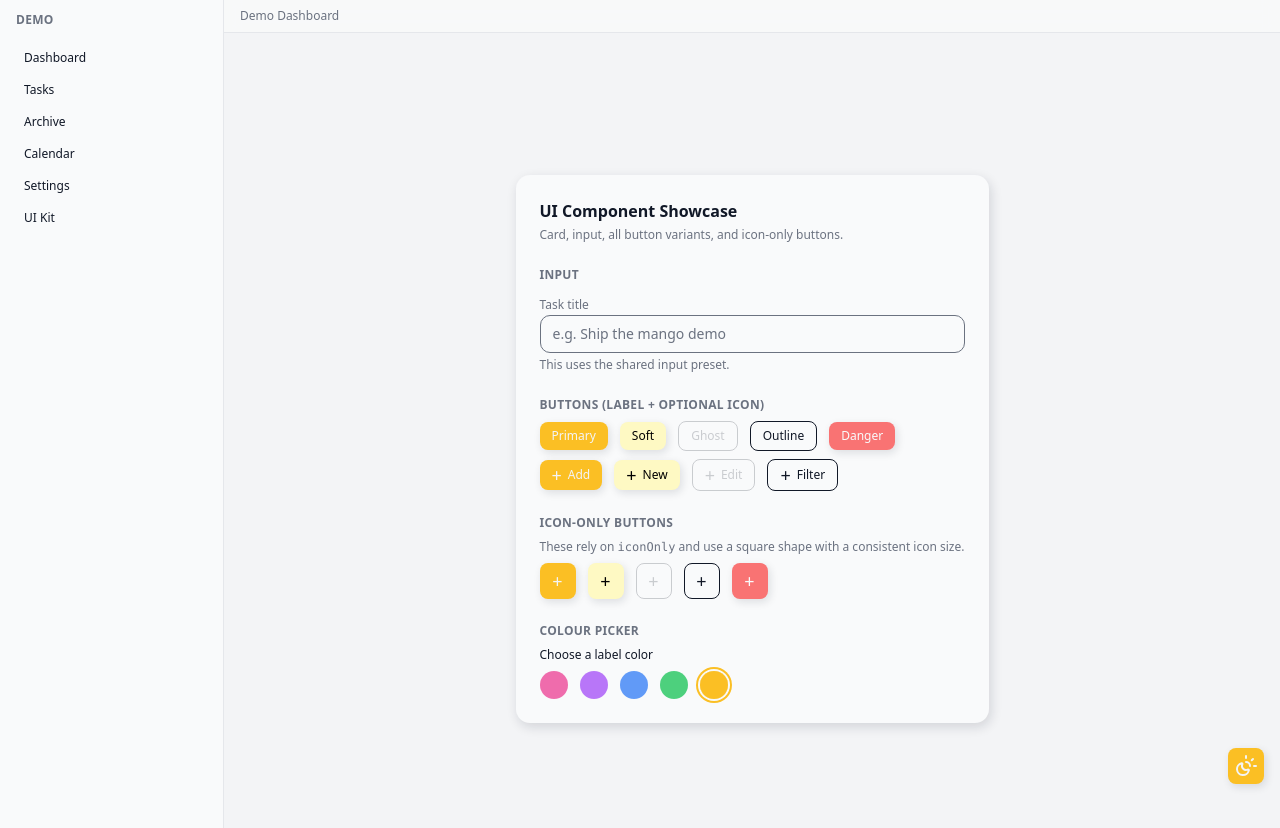
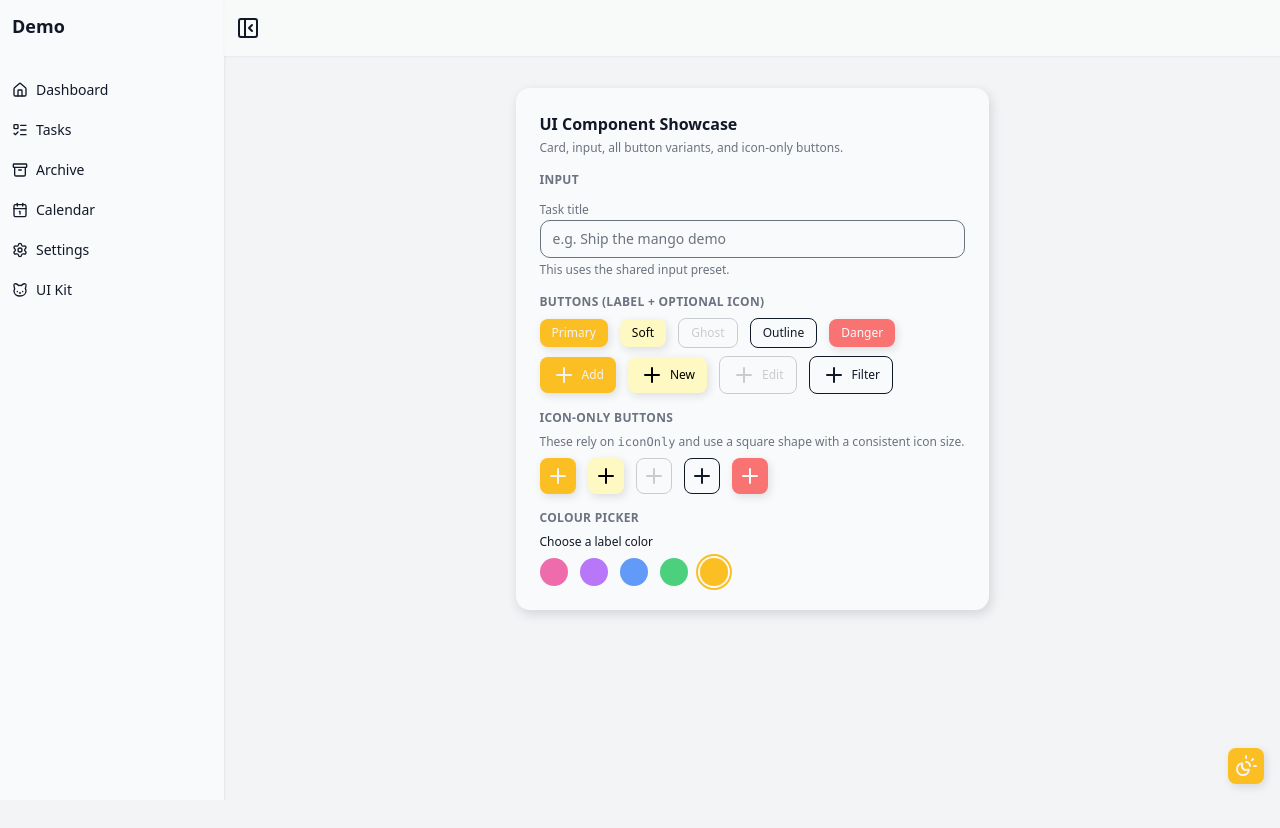
Before and after one commit to charlie-martins/charlie-react-demo, a Next.js app: page /dashboard/ui in a window 1280 px wide. Shown: the top 828 px of the page. After the commit the page ends 800 px from the top, so only its background shows below. Built offline with nearby package versions, Linux system fonts and the light colour scheme; no server answers.

Commit message:
added barebones routes and components

```diff
--- a/src/app/(dashboard)/dashboard/layout.tsx
+++ /dev/null
@@ -1,59 +0,0 @@
-import type { ReactNode } from 'react';
-import Link from 'next/link';
-import { ThemeToggle } from '@/components/UI/ThemeToggle';
-
-interface DashboardLayoutProps {
-  children: ReactNode;
-}
-
-const navItems = [
-  { href: '/dashboard', label: 'Dashboard' },
-  { href: '/dashboard/tasks', label: 'Tasks' },
-  { href: '/dashboard/archive', label: 'Archive' },
-  { href: '/dashboard/calendar', label: 'Calendar' },
-  { href: '/dashboard/settings', label: 'Settings' },
-  { href: '/dashboard/ui', label: 'UI Kit' },
-];
-
-export default function DashboardLayout({ children }: DashboardLayoutProps) {
-  return (
-    <div className="min-h-screen flex bg-bg text-fg">
-      {/* Sidebar */}
-      <aside className="w-56 border-r border-border-subtle bg-surface px-4 py-3 flex flex-col gap-4">
-        <div className="text-xs font-semibold tracking-wide uppercase text-muted">
-          Demo
-        </div>
-        <nav className="space-y-1 text-xs">
-          {navItems.map((item) => (
-            <Link
-              key={item.href}
-              href={item.href}
-              className="block rounded-input px-2 py-1.5 hover:bg-surface/80"
-            >
-              {item.label}
-            </Link>
-          ))}
-        </nav>
-      </aside>
-
-      {/* Main column */}
-      <div className="flex-1 flex flex-col">
-        {/* Header */}
-        <header className="border-b border-border-subtle bg-surface/80 backdrop-blur-sm px-4 py-2 flex items-center justify-between">
-          <div className="text-xs font-medium text-muted">
-            Demo Dashboard
-          </div>
-
-        </header>
-
-        {/* Page content */}
-        <main className="flex-1 p-4 flex justify-center">
-          {children}
-          <div className="absolute right-4 bottom-4">
-            <ThemeToggle />
-          </div>
-        </main>
-      </div>
-    </div>
-  );
-}
--- a/src/app/(dashboard)/dashboard/ui/page.tsx
+++ b/src/app/(dashboard)/dashboard/ui/page.tsx
@@ -1,26 +1,20 @@
 'use client';
 
-import { Button } from '@/components/UI/Button';
-import { Card } from '@/components/UI/Card';
-import { Input } from '@/components/UI/Input';
-import { ColorPicker } from '@/components/UI/ColorPicker';
+import { Button, Card, Input, ColorPicker } from "@/ui"
 import { useState } from 'react';
+import { Plus as PlusIcon} from 'lucide-react';
+import { Container } from "@/ui";
 
-const PlusIcon = () => (
-  <span className="inline-flex items-center justify-center text-[18px] leading-none">
-    +
-  </span>
-);
+
 
 export default function HomePage() {
 
     const [color, setColor] = useState('rgb(251, 191, 36)'); // mango default
 
   return (
-    <main className="min-h-screen flex items-center justify-center p-4">
+    <Container className="flex items-center justify-center p-4">
 
-
-      <Card className="w-full max-w-lg space-y-6">
+      <Card className="space-y-4">
         <header className="space-y-1">
           <h1 className="text-base font-semibold">UI Component Showcase</h1>
           <p className="text-xs text-muted">
@@ -132,6 +126,6 @@ export default function HomePage() {
         </section>
 
       </Card>
-    </main>
+    </Container>
   );
 }
--- a/src/app/layout.tsx
+++ b/src/app/layout.tsx
@@ -2,6 +2,8 @@ import type { Metadata } from 'next';
 import './globals.css';
 import { AuthProvider } from '@/lib/AuthContext';
 import { ThemeProvider } from '@/lib/ThemeContext';
+import { DashboardShell } from '@/components/layout/DashboardShell';
+import { ThemeToggle } from '@/components/UI';
 
 export const metadata: Metadata = {
   title: 'Demo',
@@ -16,7 +18,16 @@ export default function RootLayout({ children }: RootLayoutProps) {
     <html lang="en" suppressHydrationWarning>
       <body>
         <ThemeProvider>
-          <AuthProvider>{children}</AuthProvider>
+          <AuthProvider>
+            <DashboardShell>
+              {children}
+            </DashboardShell>
+
+            {/* Optional floating theme toggle */}
+            <div className="fixed bottom-4 right-4 z-50">
+              <ThemeToggle />
+            </div>
+          </AuthProvider>
         </ThemeProvider>
       </body>
     </html>
--- a/src/components/UI/Button.tsx
+++ b/src/components/UI/Button.tsx
@@ -10,9 +10,12 @@ export interface ButtonProps
   fullWidth?: boolean;
   icon?: ReactNode;
   iconPosition?: 'left' | 'right';
-  iconOnly?: boolean; // true = square icon button
+  iconOnly?: boolean; // true = square icon button (if not plain)
   eventName?: string; // reserved for analytics
   eventTags?: string[]; // reserved for analytics
+
+  /** Render as a plain icon/button with no ui-btn chrome */
+  plain?: boolean;
 
   /** Variant flags: use exactly one of these in practice, e.g. <Button primary /> */
   primary?: boolean;
@@ -31,6 +34,7 @@ export const Button = ({
   iconOnly = false,
   eventName,
   eventTags,
+  plain,
   primary,
   soft,
   ghost,
@@ -42,7 +46,7 @@ export const Button = ({
   void eventName;
   void eventTags;
 
-  // Resolve variant class based on boolean flags. First truthy wins, otherwise default to primary.
+  // Resolve variant class based on boolean flags. Last truthy wins, otherwise default to primary.
   let variantClass = 'ui-btn-primary';
 
   if (soft) {
@@ -61,9 +65,13 @@ export const Button = ({
     variantClass = 'ui-btn-primary';
   }
 
-  const widthClass = fullWidth && !iconOnly ? 'w-full' : '';
+  // Icon-only if:
+  // - you gave an icon, and
+  // - either explicitly set iconOnly OR didn't provide a label
+  const isIconOnly = !!icon && (iconOnly || !label);
 
-  const isIconOnly = !!icon && (iconOnly || !label);
+  // Only allow full-width when this is not icon-only
+  const widthClass = fullWidth && !isIconOnly ? 'w-full' : '';
 
   const iconWrapperClass =
     'inline-flex items-center justify-center text-[16px] leading-none';
@@ -87,20 +95,28 @@ export const Button = ({
       </span>
     );
 
-  const shapeClass = isIconOnly ? 'p-0 h-9 w-9 aspect-square' : '';
+  // Square shape only for styled icon-only buttons (not for plain)
+  const shapeClass = !plain && isIconOnly ? 'p-0 h-9 w-9 aspect-square' : '';
+
+  // Base class depends on plain vs styled button
+  const baseClass = plain
+    ? 'inline-flex items-center justify-center'
+    : 'ui-btn';
+
+  const finalClassName = [
+    baseClass,
+    !plain && variantClass,
+    !plain && widthClass,
+    !plain && shapeClass,
+    className,
+  ]
+    .filter(Boolean)
+    .join(' ');
 
   return (
     <button
       {...rest}
-      className={[
-        'ui-btn',
-        variantClass,
-        widthClass,
-        shapeClass,
-        className,
-      ]
-        .filter(Boolean)
-        .join(' ')}
+      className={finalClassName}
     >
       {content}
     </button>
--- /dev/null
+++ b/src/components/UI/Container.tsx
@@ -0,0 +1,37 @@
+// src/components/layout/Container.tsx
+'use client';
+
+import type { ReactNode, ElementType } from 'react';
+import clsx from 'clsx';
+
+interface ContainerProps {
+  as?: ElementType;
+  children: ReactNode;
+  className?: string;
+  /** Layout direction */
+  direction?: 'row' | 'column';
+  /** If true, min-height: 100vh */
+  fullHeight?: boolean;
+}
+
+export const Container = ({
+  as: Component = 'div',
+  children,
+  className,
+  direction = 'column',
+  fullHeight = false,
+}: ContainerProps) => {
+  return (
+    <Component
+      className={clsx(
+        'flex',
+        direction === 'row' ? 'flex-row' : 'flex-col',
+        fullHeight && 'min-h-screen',
+        'min-w-0',
+        className
+      )}
+    >
+      {children}
+    </Component>
+  );
+};
--- /dev/null
+++ b/src/components/UI/index.ts
@@ -0,0 +1,9 @@
+export * from './Button';
+export * from './Input';
+export * from './Card';
+export * from './ColorPicker';
+export * from './ThemeToggle';
+export * from './Container';
+// export * from './Navbar';
+// export * from './Footer';
+// export * from './Modal';
--- a/src/components/layout/DashboardShell.tsx
+++ b/src/components/layout/DashboardShell.tsx
@@ -0,0 +1,56 @@
+// src/components/layout/DashboardShell.tsx
+'use client';
+
+import { useState, type ReactNode } from 'react';
+import { Container } from '@/ui';
+import { Sidebar } from '@/components/layout/Sidebar';
+import { Header } from '@/components/layout/Header';
+import { Settings, Calendar1, Archive, House, ListTodo, Cat  } from 'lucide-react';
+
+  const navItems = [
+    { href: '/dashboard', label: 'Dashboard', icon: House },
+    { href: '/dashboard/tasks', label: 'Tasks', icon: ListTodo },
+    { href: '/dashboard/archive', label: 'Archive', icon: Archive },
+    { href: '/dashboard/calendar', label: 'Calendar', icon: Calendar1 },
+    { href: '/dashboard/settings', label: 'Settings', icon: Settings },
+    { href: '/dashboard/ui', label: 'UI Kit', icon: Cat },
+  ];
+
+interface DashboardShellProps {
+  children: ReactNode;
+}
+
+export function DashboardShell({ children }: DashboardShellProps) {
+  const [sidebarOpen, setSidebarOpen] = useState(true);
+
+  const toggleSidebar = () => setSidebarOpen((prev) => !prev);
+
+  return (
+    <Container
+      fullHeight
+      direction="row"
+      className="bg-bg text-fg h-screen overflow-hidden"
+    >
+      {/* LEFT COLUMN – sidebar */}
+      <Sidebar isOpen={sidebarOpen} menuData={navItems} />
+
+      {/* RIGHT COLUMN – header + scrollable content */}
+      <Container
+        direction="column"
+        className="flex-1 min-w-0 h-full"
+      >
+        <Header
+          toggleSidebar={toggleSidebar}
+          sidebarOpen={sidebarOpen}
+        />
+
+        {/* SCROLLABLE CONTENT ROW */}
+        <div className="flex-1 min-h-0 overflow-y-auto">
+          <div className="p-4">
+            {children}
+          </div>
+        </div>
+      </Container>
+    </Container>
+  );
+}
--- /dev/null
+++ b/src/components/layout/Header.tsx
@@ -0,0 +1,31 @@
+import { PanelLeftOpen, PanelLeftClose } from 'lucide-react';
+import {Container, Button} from '@/ui';
+
+interface HeaderProps {
+  toggleSidebar: () => void;
+  sidebarOpen: boolean;
+}
+
+export const Header = ({ toggleSidebar, sidebarOpen }: HeaderProps) => {
+  const label = sidebarOpen ? 'Collapse sidebar' : 'Expand sidebar';
+
+  return (
+    <Container className="shrink-0 shadow-xs bg-surface/80 backdrop-blur-sm flex h-14 px-3 items-start justify-around">
+      <Button
+        onClick={toggleSidebar}
+        plain
+        icon={
+          sidebarOpen ? (
+            <PanelLeftClose className="h-6 w-6" aria-hidden="true" />
+          ) : (
+            <PanelLeftOpen className="h-6 w-6" aria-hidden="true" />
+          )
+        }
+        iconOnly
+        soft
+        aria-label={label}
+      />
+      {/* Right side of header (title, user menu, etc.) can go here later */}
+    </Container>
+  );
+};
--- a/src/components/layout/Sidebar.tsx
+++ b/src/components/layout/Sidebar.tsx
@@ -0,0 +1,60 @@
+// src/components/layout/Sidebar.tsx
+import Link from 'next/link';
+import clsx from 'clsx';
+import { Container } from '@/ui';
+import type { ComponentType, SVGProps } from 'react';
+
+type MenuItem = {
+  href: string;
+  label: string;
+  icon?: ComponentType<SVGProps<SVGSVGElement>>;
+};
+
+interface SidebarProps {
+  isOpen: boolean;
+  menuData: MenuItem[];
+}
+
+export const Sidebar = ({ isOpen, menuData }: SidebarProps) => {
+  return (
+    <Container
+      className={clsx(
+        'h-full bg-surface transition-[width] duration-200 ease-in-out overflow-hidden',
+        'shrink-0 shadow-sm',
+        isOpen ? 'w-56' : 'w-0'
+      )}
+    >
+      <Container
+        direction="column"
+        className={clsx(
+          'h-full py-3 gap-1',
+          !isOpen && 'pointer-events-none'
+        )}
+      >
+        <Container>
+          <h2 className="text-lg font-semibold h-14 px-3">Demo</h2>
+        </Container>
+
+        {menuData.map((item) => {
+          const Icon = item.icon;
+
+          return (
+            <Link
+              key={item.href}
+              href={item.href}
+              className="flex items-center text-sm font-medium text-fg px-3 py-2 rounded-input hover:bg-surface/20"
+            >
+              {Icon && (
+                <Icon
+                  className="inline-block mr-2 h-4 w-4"
+                  aria-hidden="true"
+                />
+              )}
+              {item.label}
+            </Link>
+          );
+        })}
+      </Container>
+    </Container>
+  );
+};
--- a/tsconfig.json
+++ b/tsconfig.json
@@ -21,6 +21,12 @@
     "paths": {
       "@/*": ["./src/*"],
       "@/app/*": ["./src/app/*"],
+      "@/components/*": ["./src/components/*"],
+      "@/lib/*": ["./src/lib/*"],
+      "@/styles/*": ["./src/styles/*"],
+      "@/types/*": ["./src/types/*"],
+      "@/utils/*": ["./src/utils/*"],
+      "@/ui": ["./src/components/UI/index"]
     }
   },
   "include": [
```
